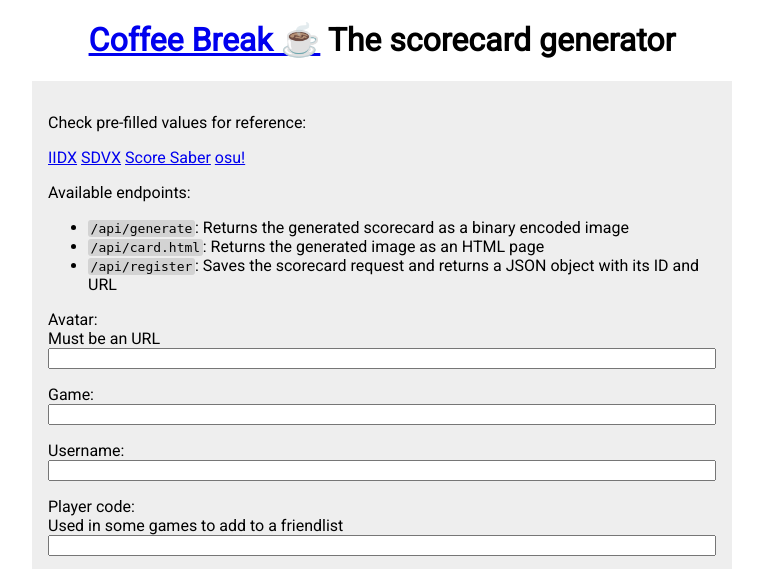
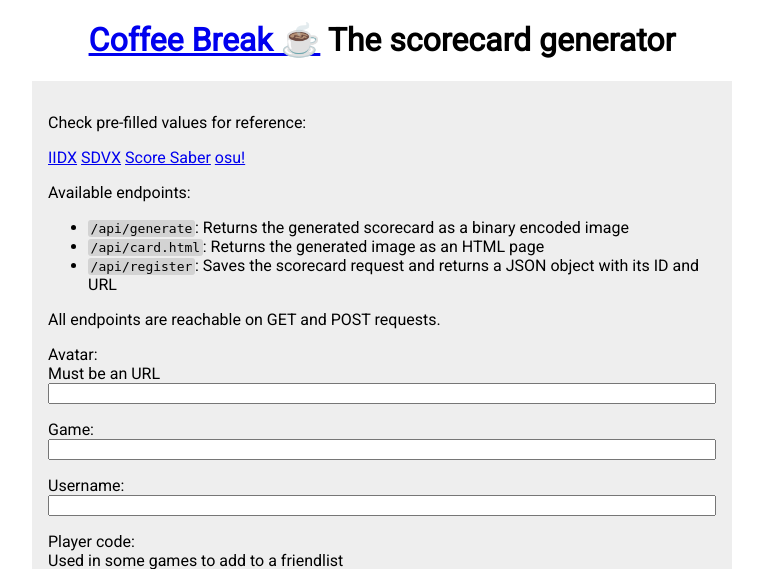
Before and after one commit to Tina-otoge/coffee-break, a Flask app: page / in a window 1280 px wide. Shown: the top 569 px of the page, without its empty margins (258-1021 px from the left). Run offline with Flask 2, Linux system fonts and the light colour scheme; some libraries are stand-ins or nearby versions.

Commit message:
Add precision about endpoints methods

```diff
--- a/coffeebreak/templates/index.html
+++ b/coffeebreak/templates/index.html
@@ -42,6 +42,9 @@
 				<li><i class="code">/api/card.html</i>: Returns the generated image as an HTML page</li>
 				<li><i class="code">/api/register</i>: Saves the scorecard request and returns a JSON object with its ID and URL</li>
 			</ul>
+			<p>
+				All endpoints are reachable on GET and POST requests.
+			</p>
 
 			<form action="/api/generate">
 				{% for name, description in inputs.items() %}
```
